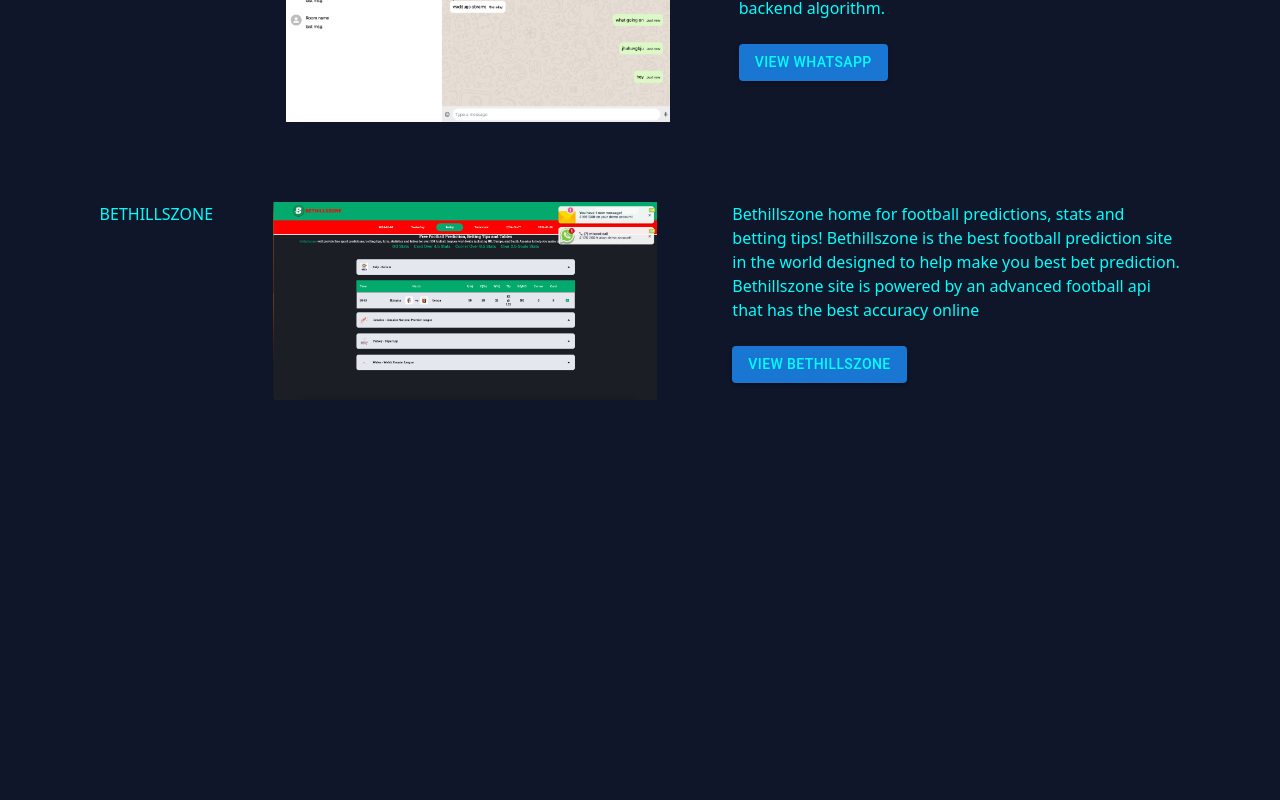
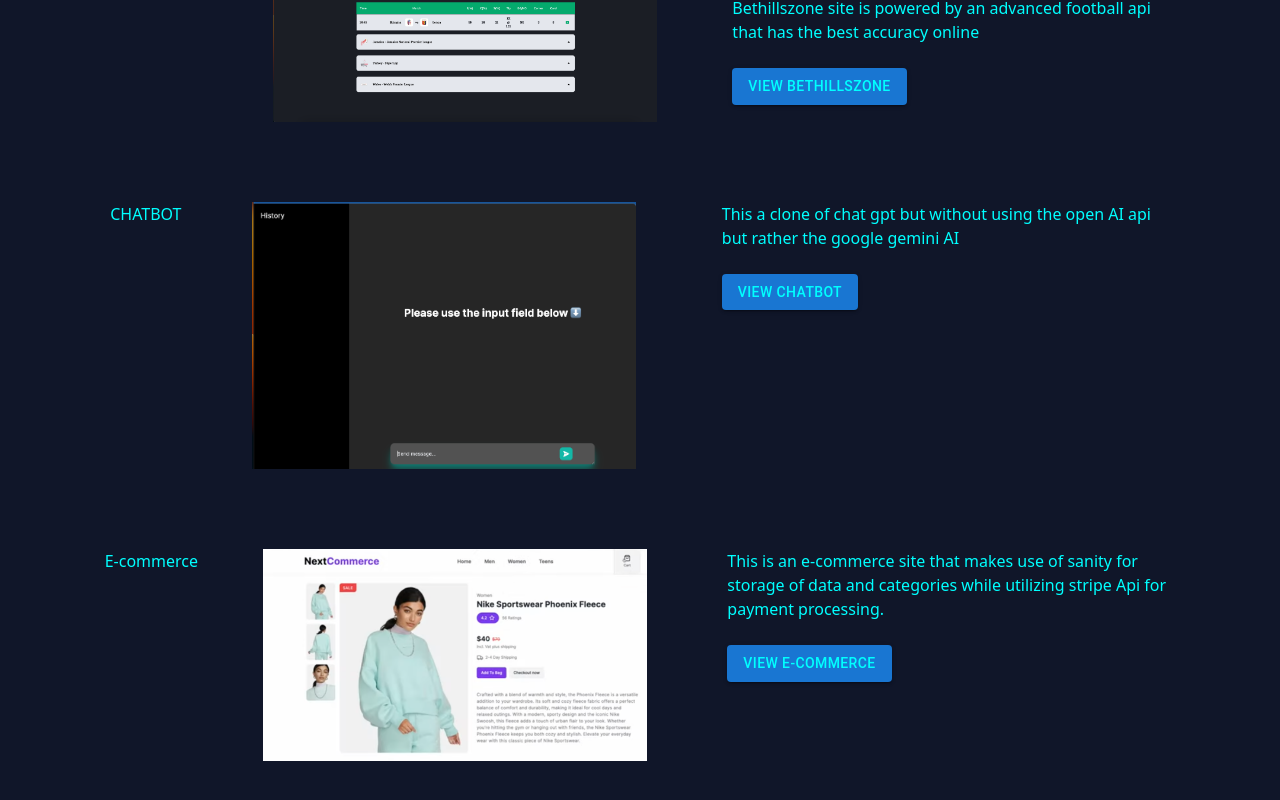
Before and after one commit to Caesarfeuher/Modern-portfolio, a Next.js app: page /projects in a window 1280 px wide. Shown: the part 2773-3573 px from the top of the page. Before the commit the page ends 3213 px from the top, so only its background shows below. Built offline with nearby package versions, Linux system fonts and the light colour scheme.

Commit message:
additionaltwoprojects

```diff
--- a/components/projects-components/projects.js
+++ b/components/projects-components/projects.js
@@ -149,7 +149,7 @@
         </div>
       </div>
 
-      <div className="flex justify-evenly p-10">
+      {/* <div className="flex justify-evenly p-10">
       <h2>WHATSAPP CLONE</h2>
         <div className="w-1/3 pr-4">
         <Image src={'/whatsapp.jpg'} width={400} height={250} />
@@ -166,7 +166,7 @@
             </Button>
           </Link>
         </div>
-      </div>
+      </div> */}
 
       <div className="flex justify-evenly p-10">
       <h2>BETHILLSZONE</h2>
@@ -185,6 +185,45 @@
           </Link>
         </div>
       </div>
+      <div className="flex justify-evenly p-10">
+      <h2>CHATBOT</h2>
+        <div className="w-1/3 pr-4">
+        <Image src={'/chatgptclone.jpg'} width={400} height={250} />
+        </div>
+
+        <div className="w-2/3 max-w-md">
+          <p className="text-base leading-6 break-words">
+            This a clone of chat gpt but without using the open AI api but rather the google gemini AI
+          </p>
+          <br />
+          <Link href="https://chatbot-nine-azure.vercel.app">
+            <Button fontSize="large" style={{ color: "aqua" }} variant="contained" color="primary">
+              View Chatbot
+            </Button>
+          </Link>
+        </div>
+      </div>
+
+      <div className="flex justify-evenly p-10">
+      <h2>E-commerce</h2>
+        <div className="w-1/3 pr-4">
+        <Image src={'/Nextcommerce.jpg'} width={400} height={250} />
+        </div>
+
+        <div className="w-2/3 max-w-md">
+          <p className="text-base leading-6 break-words">
+            This is an e-commerce site that makes use of sanity for storage of data and categories while utilizing stripe Api for payment processing.
+          </p>
+          <br />
+          <Link href="https://whatsapp-mern-tau.vercel.app/">
+            <Button fontSize="large" style={{ color: "aqua" }} variant="contained" color="primary">
+              View E-commerce
+            </Button>
+          </Link>
+        </div>
+      </div>
+
+
     </>
   );
 }
```
Also changed, not shown: public/Nextcommerce.jpg (added), public/chatgptclone.jpg (added).
